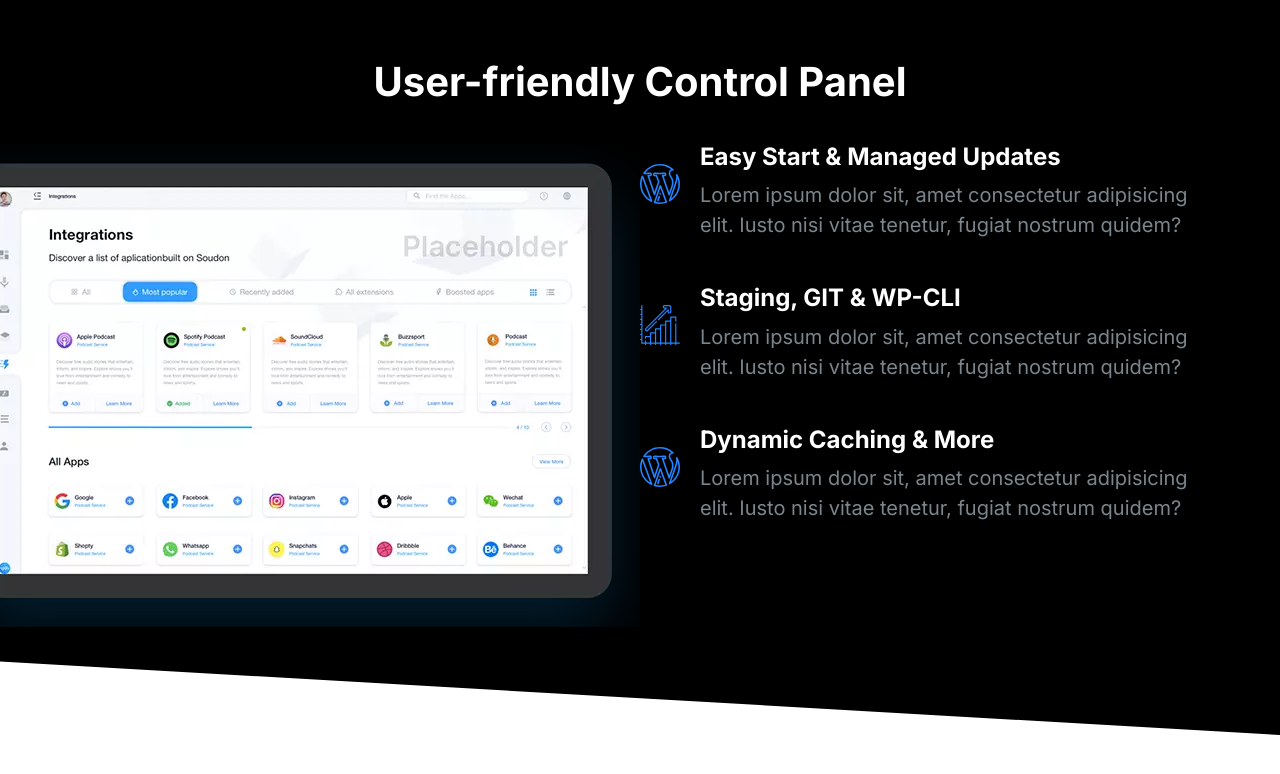
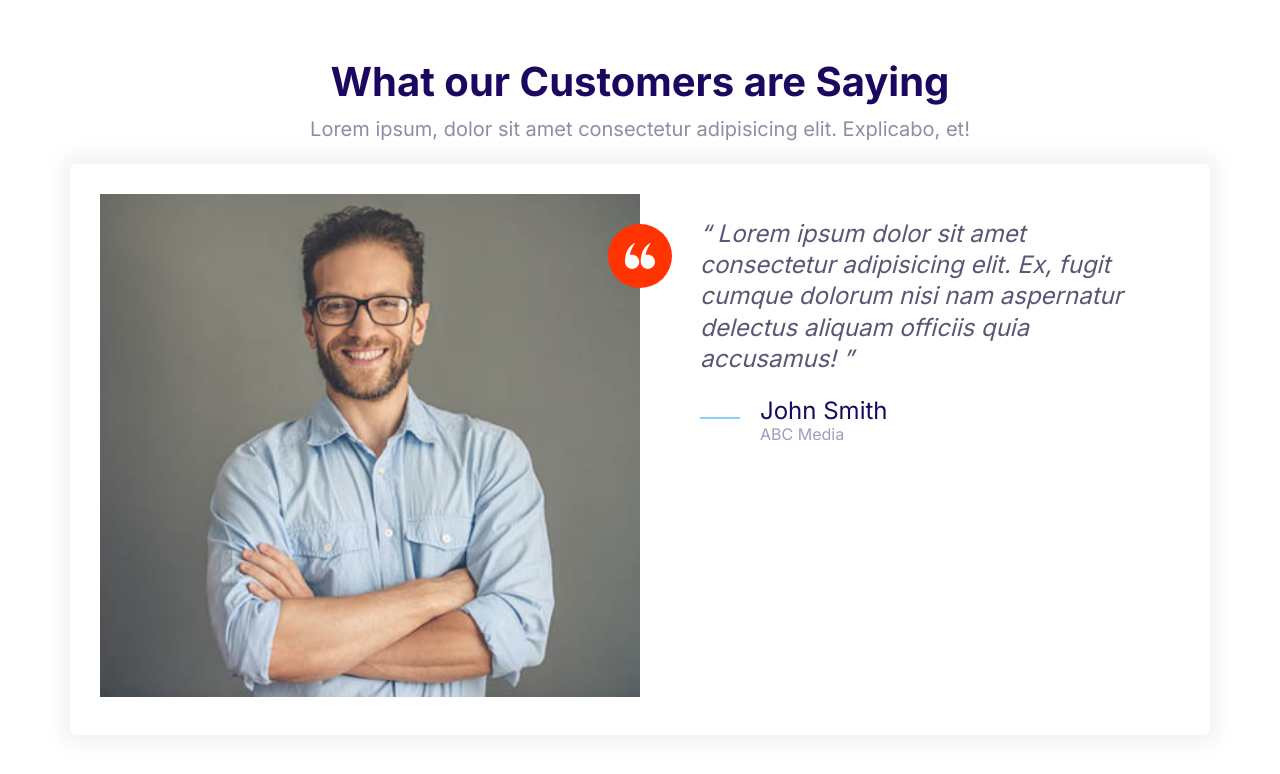
Before and after one commit to rubenruvalcabac/moshify, a plain HTML site: page index.html in a window 1280 px wide. Drawn offline with Linux system fonts and the light colour scheme.

Commit message:
Testimonial Block

```diff
--- a/index.html
+++ b/index.html
@@ -16,68 +16,48 @@
     <link rel="stylesheet" href="css/styles.css" />
   </head>
   <body>
-    <section class="block block--dark block--skewed-right block-showcase">
+    <section class="block">
+      <header class="block__header">
+        <h2 class="block__heading">What our Customers are Saying</h2>
+        <p>
+          Lorem ipsum, dolor sit amet consectetur adipisicing elit. Explicabo,
+          et!
+        </p>
+      </header>
       <div class="container">
-        <header class="block__header showcase__header">
-          <h2 class="block__heading">User-friendly Control Panel</h2>
-        </header>
+        <div class="card testimonial">
           <div class="grid grid--cols-1x2">
-          <picture class="showcase__image">
-            <source
-              type="image/webp"
-              srcset="./images/ipad.webp 1x, ./images/ipad@2x.webp 2x"
+            <div class="testimonial__image">
+              <img
+                src="./images/testimonial.jpg"
+                alt="A happy smiling customer"
               />
-            <img src="./images/ipad.webp" alt="" />
-          </picture>
-          <div class="showcase">
-            <article>
+              <span class="icon-container icon-container--accent">
+                <svg class="icon icon--white icon--small">
+                  <use xlink:href="images/sprite.svg#quotes"></use>
+                </svg>
+              </span>
+            </div>
+            <blockquote class="quote">
+              <p class="quote__text">
+                Lorem ipsum dolor sit amet consectetur adipisicing elit. Ex,
+                fugit cumque dolorum nisi nam aspernatur delectus aliquam
+                officiis quia accusamus!
+              </p>
+              <footer>
                 <div class="media">
                   <div class="media__image">
-                  <svg class="icon icon--primary media__image">
-                    <use xlink:href="../images/sprite.svg#wordpress"></use>
+                    <svg class="icon icon--primary quote__line">
+                      <use xlink:href="images/sprite.svg#line"></use>
                     </svg>
                   </div>
                   <div class="media__body">
-                  <h3 class="media__title">Easy Start & Managed Updates</h3>
-                  <p>
-                    Lorem ipsum dolor sit, amet consectetur adipisicing elit.
-                    Iusto nisi vitae tenetur, fugiat nostrum quidem?
-                  </p>
+                    <h3 class="media__title quote__author">John Smith</h3>
+                    <p class="quote__organization">ABC Media</p>
                   </div>
                 </div>
-            </article>
-            <article>
-              <div class="media">
-                <div class="media__image">
-                  <svg class="icon icon--primary media__image">
-                    <use xlink:href="../images/sprite.svg#growth"></use>
-                  </svg>
-                </div>
-                <div class="media__body">
-                  <h3 class="media__title">Staging, GIT & WP-CLI</h3>
-                  <p>
-                    Lorem ipsum dolor sit, amet consectetur adipisicing elit.
-                    Iusto nisi vitae tenetur, fugiat nostrum quidem?
-                  </p>
-                </div>
-              </div>
-            </article>
-            <article>
-              <div class="media">
-                <div class="media__image">
-                  <svg class="icon icon--primary media__image">
-                    <use xlink:href="../images/sprite.svg#wordpress"></use>
-                  </svg>
-                </div>
-                <div class="media__body">
-                  <h3 class="media__title">Dynamic Caching & More</h3>
-                  <p>
-                    Lorem ipsum dolor sit, amet consectetur adipisicing elit.
-                    Iusto nisi vitae tenetur, fugiat nostrum quidem?
-                  </p>
-                </div>
-              </div>
-            </article>
+              </footer>
+            </blockquote>
           </div>
         </div>
       </div>
```
Also changed, not shown: components/testimonial-block.html (added, +42 -0 lines). Lines whose indentation alone changed are shown as unchanged.
